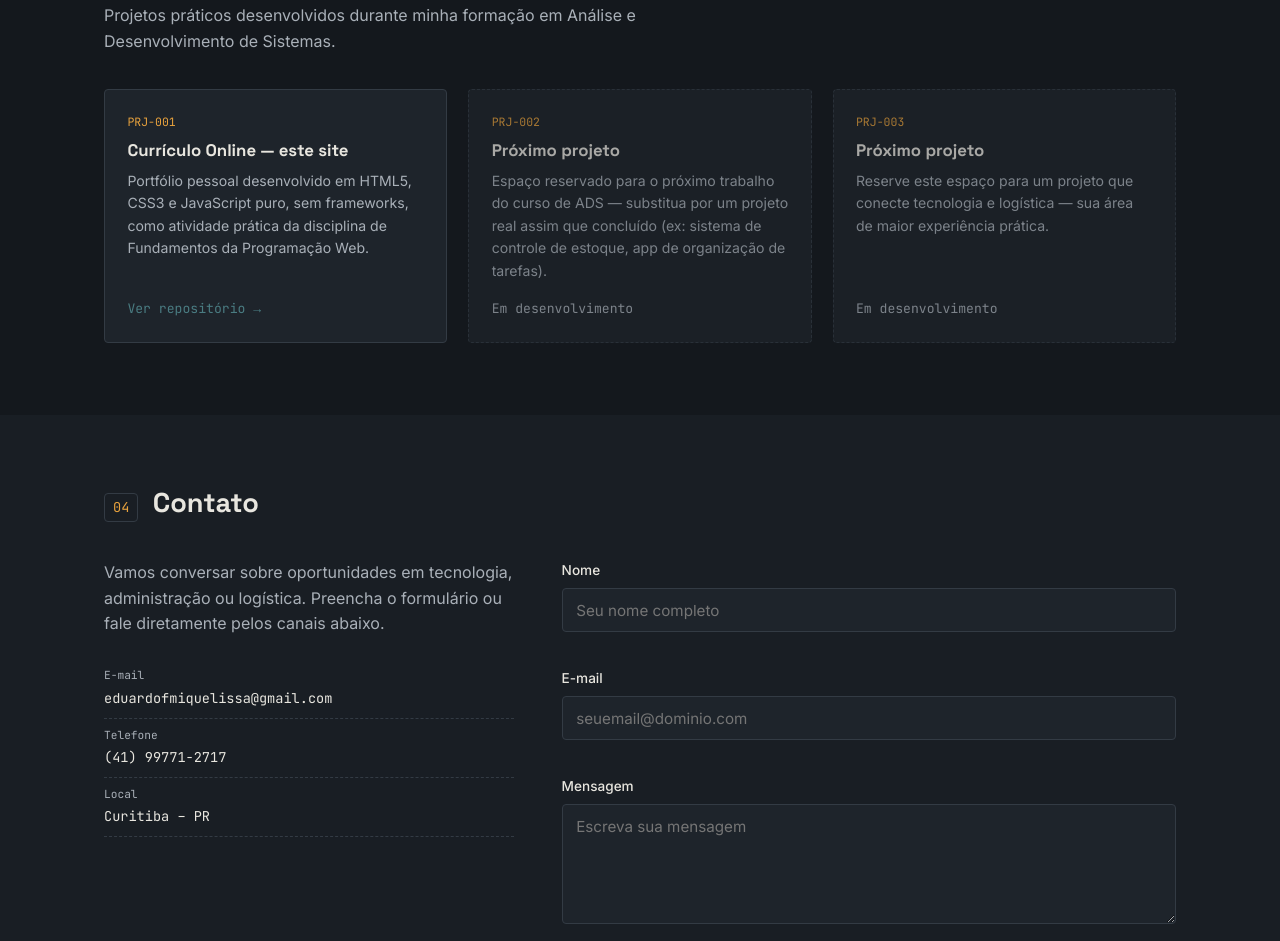
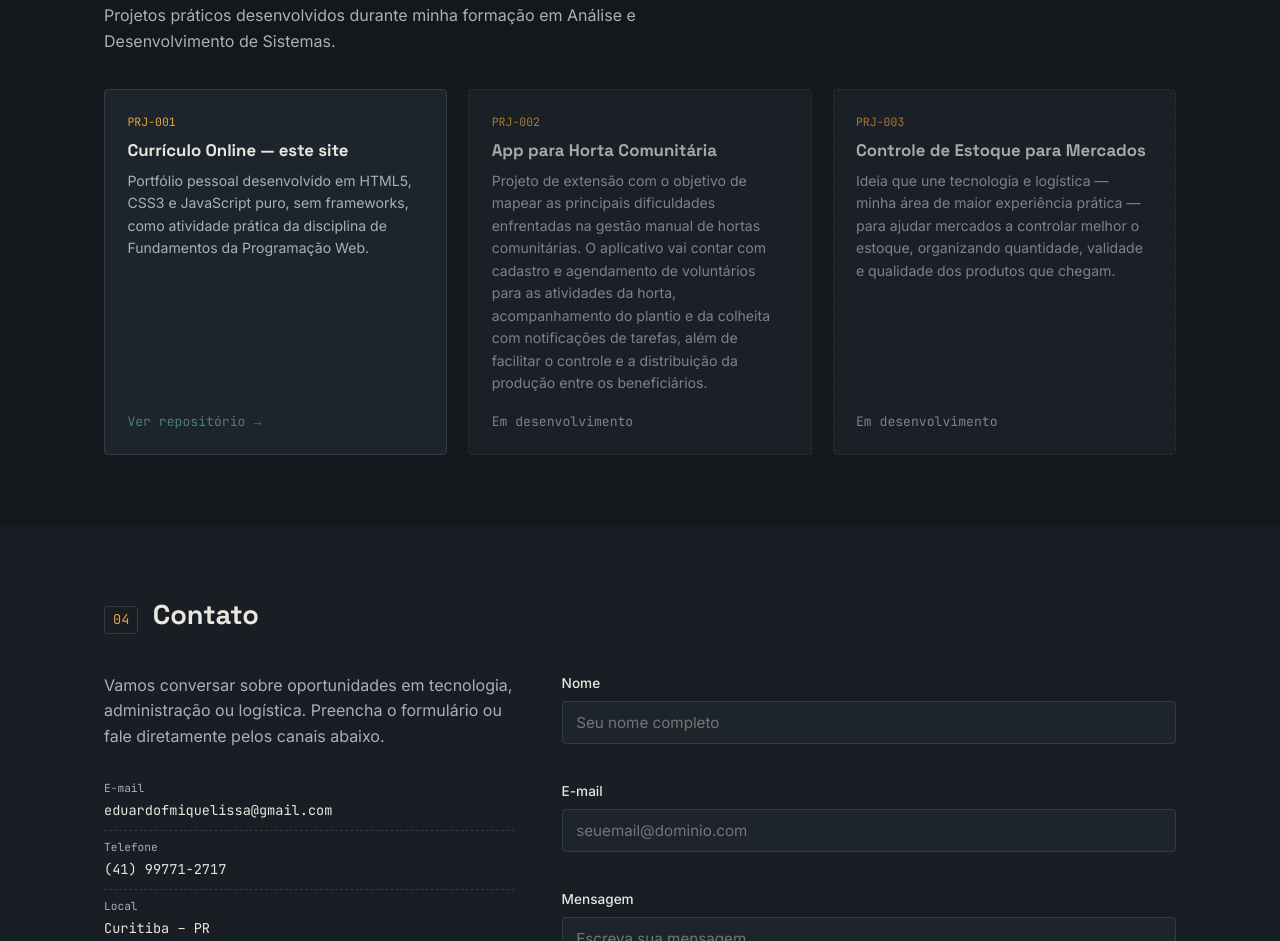
Before and after one commit to EduardoFurtado-24/Eduardo-Furtado-Portfolio2, a plain HTML site: page index.html in a window 1280 px wide. Shown: the part 2358-3299 px from the top of the page. Drawn offline with Linux system fonts and the light colour scheme.

Commit message:
Update index.html

```diff
--- a/index.html
+++ b/index.html
@@ -53,7 +53,6 @@
         </p>
         <a href="#contato" class="hero__cta">Falar comigo →</a>
       </div>
-
     </section>
 
     <!-- ========== SEÇÃO: SOBRE MIM ========== -->
@@ -203,17 +202,21 @@
 
         <article class="card card--placeholder">
           <span class="card__codigo">PRJ-002</span>
-          <h3>Próximo projeto</h3>
-          <p>Espaço reservado para o próximo trabalho do curso de ADS — substitua por um projeto
-             real assim que concluído (ex: sistema de controle de estoque, app de organização de tarefas).</p>
+          <h3>App para Horta Comunitária</h3>
+          <p>Projeto de extensão com o objetivo de mapear as principais dificuldades enfrentadas
+             na gestão manual de hortas comunitárias. O aplicativo vai contar com cadastro e
+             agendamento de voluntários para as atividades da horta, acompanhamento do plantio
+             e da colheita com notificações de tarefas, além de facilitar o controle e a
+             distribuição da produção entre os beneficiários.</p>
           <span class="card__link card__link--disabled">Em desenvolvimento</span>
         </article>
 
         <article class="card card--placeholder">
           <span class="card__codigo">PRJ-003</span>
-          <h3>Próximo projeto</h3>
-          <p>Reserve este espaço para um projeto que conecte tecnologia e logística —
-             sua área de maior experiência prática.</p>
+          <h3>Controle de Estoque para Mercados</h3>
+          <p>Ideia que une tecnologia e logística — minha área de maior experiência prática —
+             para ajudar mercados a controlar melhor o estoque, organizando quantidade,
+             validade e qualidade dos produtos que chegam.</p>
           <span class="card__link card__link--disabled">Em desenvolvimento</span>
         </article>
       </div>
```
